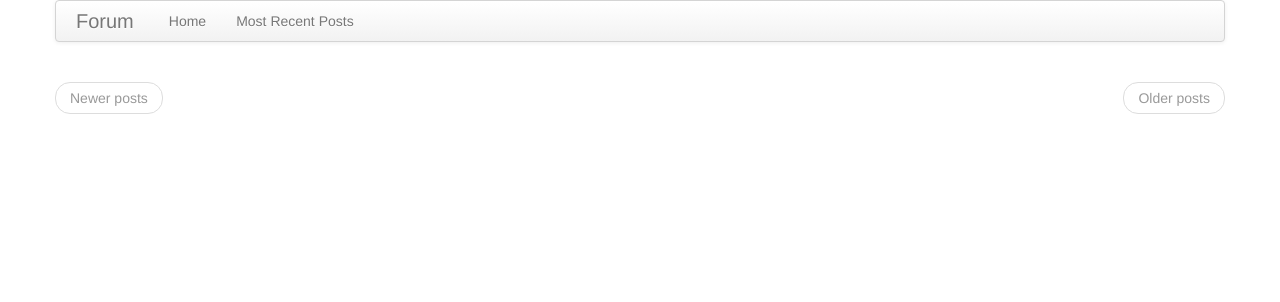
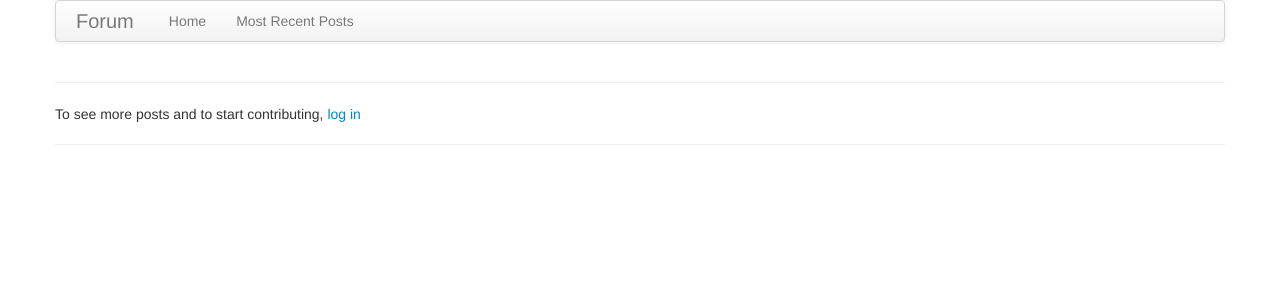
Before and after one commit to miguelgrinberg/microblog, a Python web app: template app/templates/allposts.html in a window 1280 px wide. Shown: the top 302 px of the page. Run offline with Jinja, Linux system fonts and the light colour scheme; the template is opened without the code that fills it, so the values that code supplies are empty.

Commit message:
remove pagination since we will only show 3 posts, and add a link at the bottom to ask users to login to see more posts

```diff
--- a/app/templates/allposts.html
+++ b/app/templates/allposts.html
@@ -5,16 +5,7 @@
     {% for post in posts %}
         {% include 'post.html' %}
     {% endfor %}
-    <ul class="pager">
-        {% if posts.has_prev %}
-        <li class="previous"><a href="{{ url_for('index', page=posts.prev_num) }}">Newer posts</a></li>
-        {% else %}
-        <li class="previous disabled"><a href="#">Newer posts</a></li>
-        {% endif %}
-        {% if posts.has_next %}
-        <li class="next"><a href="{{ url_for('index', page=posts.next_num) }}">Older posts</a></li>
-        {% else %}
-        <li class="next disabled"><a href="#">Older posts</a></li>
-        {% endif %}
-    </ul>
+<hr>
+To see more posts and to start contributing, <a href="{{ url_for('index') }}"> log in </a>
+<hr>
 {% endblock %}
```
